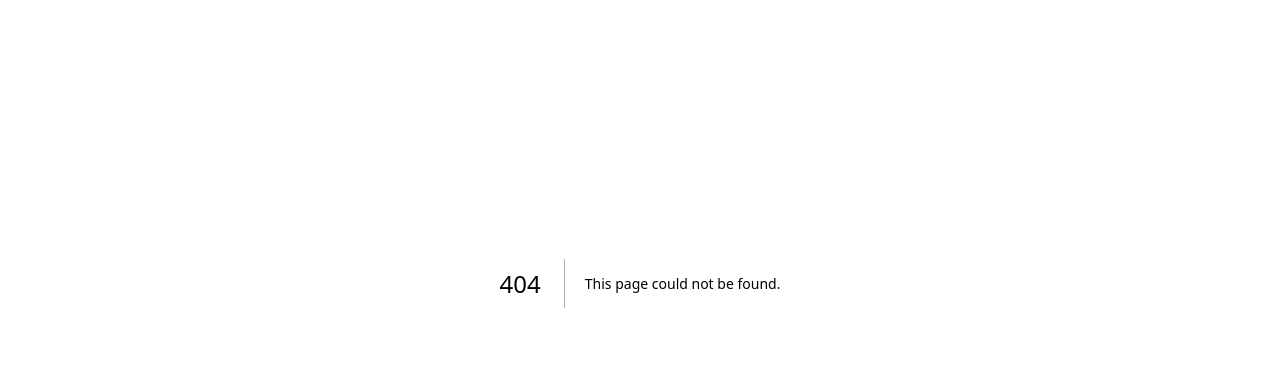
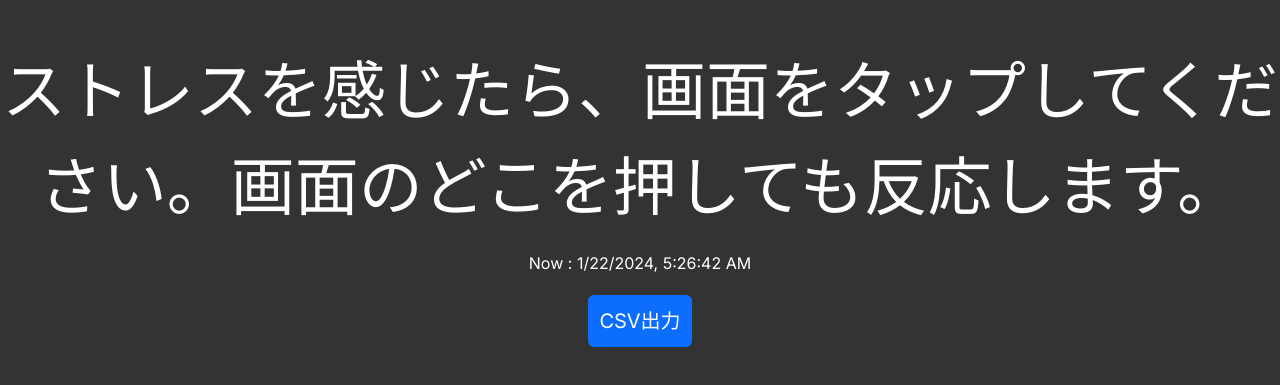
Before and after one commit to suis-cats/detour-navi2, a Next.js app: page /timestamp in a window 1280 px wide. Before the commit this address had no page. Shown: the part 117-502 px from the top of the page. Built offline with nearby package versions, Linux system fonts and the light colour scheme.

Commit message:
add timestamp機能

```diff
--- /dev/null
+++ b/app/timestamp/page.js
@@ -0,0 +1,81 @@
+"use client";
+
+import { useState, useEffect } from "react";
+import { saveAs } from "file-saver";
+import Button from "react-bootstrap/Button";
+
+export default function Home() {
+  const [currentDateTime, setCurrentDateTime] = useState(new Date());
+  // 現在地情報を含むclickTimesの形式を変更
+  const [clickTimes, setClickTimes] = useState([]);
+
+  useEffect(() => {
+    const timer = setInterval(() => setCurrentDateTime(new Date()), 1000);
+    return () => clearInterval(timer);
+  }, []);
+
+  const handleClick = () => {
+    // 位置情報を取得してclickTimesに追加
+    navigator.geolocation.getCurrentPosition((position) => {
+      const { latitude, longitude } = position.coords;
+      setClickTimes([
+        ...clickTimes,
+        { dateTime: currentDateTime, latitude, longitude },
+      ]);
+    });
+  };
+
+  const exportToCSV = (event) => {
+    event.stopPropagation();
+
+    // 現在の日付と時間を取得
+    const now = new Date();
+    const formattedDateTime = `${now.getFullYear()}-${String(
+      now.getMonth() + 1
+    ).padStart(2, "0")}-${String(now.getDate()).padStart(2, "0")}-${String(
+      now.getHours()
+    ).padStart(2, "0")}${String(now.getMinutes()).padStart(2, "0")}`;
+
+    let csvContent = "data:text/csv;charset=utf-8,";
+    csvContent += "Date and Time, Latitude, Longitude\n";
+    clickTimes.forEach(function (record) {
+      const { dateTime, latitude, longitude } = record;
+      csvContent += `${dateTime.toISOString()},${latitude},${longitude}\n`;
+    });
+    const encodedUri = encodeURI(csvContent);
+    saveAs(encodedUri, `click-times-${formattedDateTime}.csv`);
+  };
+
+  return (
+    <div
+      onClick={handleClick}
+      style={{
+        textAlign: "center",
+        paddingTop: "20vh",
+        minHeight: "100vh",
+        backgroundColor: "#333",
+        color: "#fff",
+      }}
+    >
+      <div>
+        <p style={{ fontSize: "5vw" }}>
+          ストレスを感じたら、画面をタップしてください。画面のどこを押しても反応します。
+        </p>
+        Now : {currentDateTime.toLocaleString()}
+      </div>
+      <Button
+        onClick={exportToCSV}
+        style={{ marginTop: "20px", fontSize: "20px", padding: "10px" }}
+      >
+        CSV出力
+      </Button>
+      <div>
+        {clickTimes.map((record, index) => (
+          <div key={index}>{`${record.dateTime.toLocaleString()} (緯度: ${
+            record.latitude
+          }, 経度: ${record.longitude})`}</div>
+        ))}
+      </div>
+    </div>
+  );
+}
--- a/package.json
+++ b/package.json
@@ -16,6 +16,7 @@
     "@vis.gl/react-google-maps": "^0.5.0",
     "axios": "^1.6.5",
     "bootstrap": "^5.3.2",
+    "file-saver": "^2.0.5",
     "firebase": "^10.7.2",
     "flot": "^4.2.6",
     "google-map-react": "^2.2.1",
```
Also changed, not shown: 2 other files (tests, documents, lock files or other folders).
